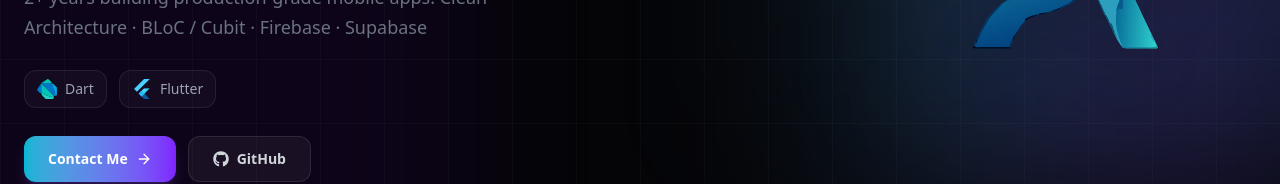
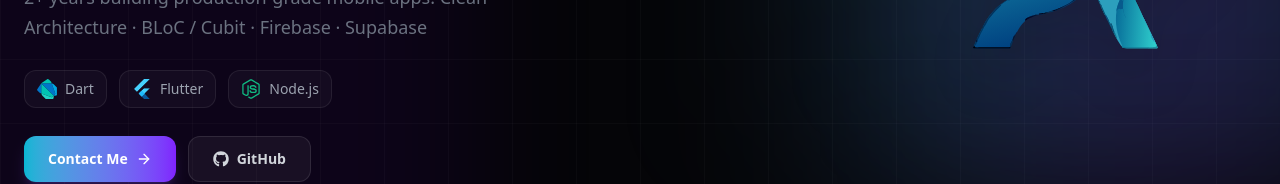
Before and after one commit to Elfouly282/portofino, a React (Vite) app: page / in a window 1280 px wide. Shown: the part 453-637 px from the top of the page. Built offline with nearby package versions, Linux system fonts and the light colour scheme.

Commit message:
Add Node.js to hero section tech stack

```diff
--- a/src/Components/Navbar.jsx
+++ b/src/Components/Navbar.jsx
@@ -3,7 +3,7 @@
 import { motion } from "framer-motion";
 import { Typewriter } from "react-simple-typewriter";
 import { Download, ArrowRight, MapPin } from "lucide-react";
-import { FaGithub } from "react-icons/fa";
+import { FaGithub, FaNodeJs } from "react-icons/fa";
 import dartIcon from "/Images/dart-icon.svg";
 import flutterIcon from "/Images/flutter-icon.svg";
 const cv = "/CV/Abdelrahman%20Montaser%20Flutter%20CV.pdf";
@@ -12,6 +12,7 @@
 const techStack = [
   { icon: dartIcon, label: "Dart" },
   { icon: flutterIcon, label: "Flutter" },
+  { icon: <FaNodeJs className="w-5 h-5 text-green-500" />, label: "Node.js" },
 ];
 
 const Navbar = () => {
@@ -100,7 +101,11 @@
                 key={label}
                 className="flex items-center gap-2 px-3 py-2 bg-white/[0.03] border border-white/[0.08] rounded-xl"
               >
-                <img src={icon} alt={label} className="w-5 h-5" />
+                {typeof icon === 'string' ? (
+                  <img src={icon} alt={label} className="w-5 h-5" />
+                ) : (
+                  icon
+                )}
                 <span className="text-gray-400 text-sm font-medium">{label}</span>
               </div>
             ))}
```
